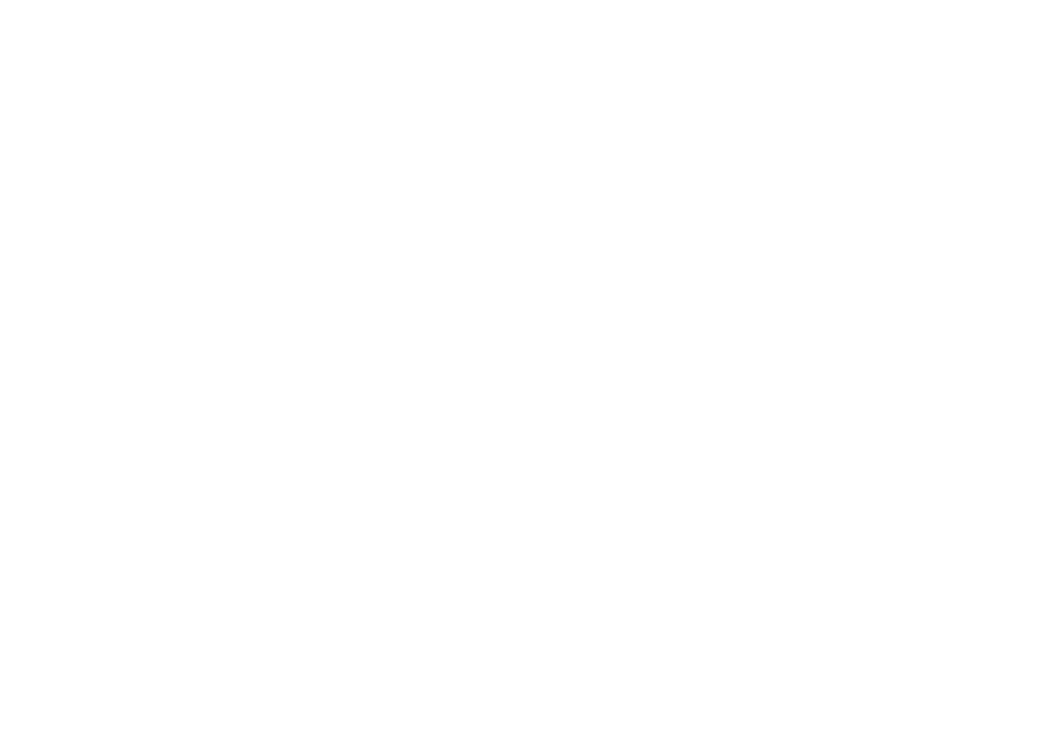
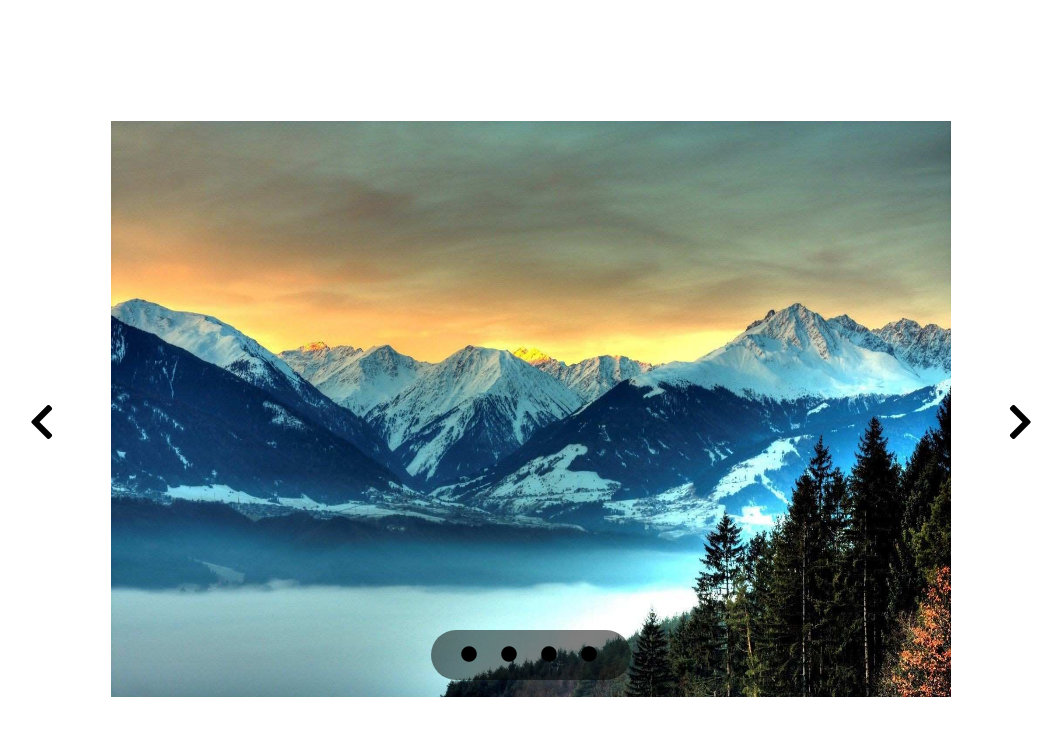
Before and after one commit to PittiglioFrancesco/vue-slider, a plain HTML site: page index.html in a window 1280 px wide. Shown: the whole page, without its empty margins (109-1170 px from the left). Drawn offline with nearby package versions, Linux system fonts and the light colour scheme.

Commit message:
struttura html e css

```diff
--- a/css/style.css
+++ b/css/style.css
@@ -0,0 +1,55 @@
+*{
+    margin: 0;
+    padding: 0;
+    box-sizing: border-box;
+}
+
+.container{
+    display: flex;
+    margin: 0 10%;
+    width: 80%;
+    height: 100vh;
+}
+
+.slider-container{
+    margin: 10% 0;
+    display: flex;
+    justify-content: center;
+    width: 100%;
+    height: 80%;
+}
+
+.slider-container .images{
+    height: 100%;
+}
+
+.slider-container .images img{
+    position: relative;
+    margin: 2% 5%;
+    height: 90%;
+    width: 90%;
+    align-self: center;
+}
+
+.prev, .next{
+    align-self: center;
+    margin: 0 1%;
+}
+
+.prev i, .next i{
+    font-size: 40px;
+}
+
+.pill{
+    padding: 6px 20px;
+    position: absolute;
+    bottom: 15%;
+    background-color: rgba(0, 0, 0, 0.5);
+    border-radius: 50px;
+    width: 200px;
+    height: 50px;
+}
+
+.pill i{
+    margin: 10px;
+}
--- a/index.html
+++ b/index.html
@@ -7,12 +7,39 @@
     <link rel="stylesheet" href="js/script.js">
     <link rel="stylesheet" href="css/style.css">
     <link rel="stylesheet" href="https://cdnjs.cloudflare.com/ajax/libs/font-awesome/5.15.3/css/all.min.css" integrity="sha512-iBBXm8fW90+nuLcSKlbmrPcLa0OT92xO1BIsZ+ywDWZCvqsWgccV3gFoRBv0z+8dLJgyAHIhR35VZc2oM/gI1w==" crossorigin="anonymous" referrerpolicy="no-referrer" />
+    <script src="https://cdn.jsdelivr.net/npm/vue@2.6.14/dist/vue.js"></script>
 
     <title>VUE Slider</title>
 </head>
 <body>
 
+    <div id="app" class="container">
+        <div class="slider-container">
 
+            <!-- freccia precedente -->
+            <div class="prev">
+                <i class="fas fa-chevron-left"></i>
+            </div>
+
+            <!-- immagini -->
+            <div class="images">
+                <img src="img/img4.jpeg" alt="paesaggio 1">
+            </div>
+
+            <!-- freccia successivo -->
+            <div class="next">
+                <i class="fas fa-chevron-right"></i>
+            </div>
+
+            <div class="pill">
+                <i class="fas fa-circle"></i>
+                <i class="fas fa-circle"></i>
+                <i class="fas fa-circle"></i>
+                <i class="fas fa-circle"></i>
+            </div>
+
+        </div>
+    </div>
 
     <script src="js/script.js"></script>
 </body>
```
Also changed, not shown: img/img1.jpeg (added), img/img2.jpeg (added), img/img3.jpeg (added), img/img4.jpeg (added).
